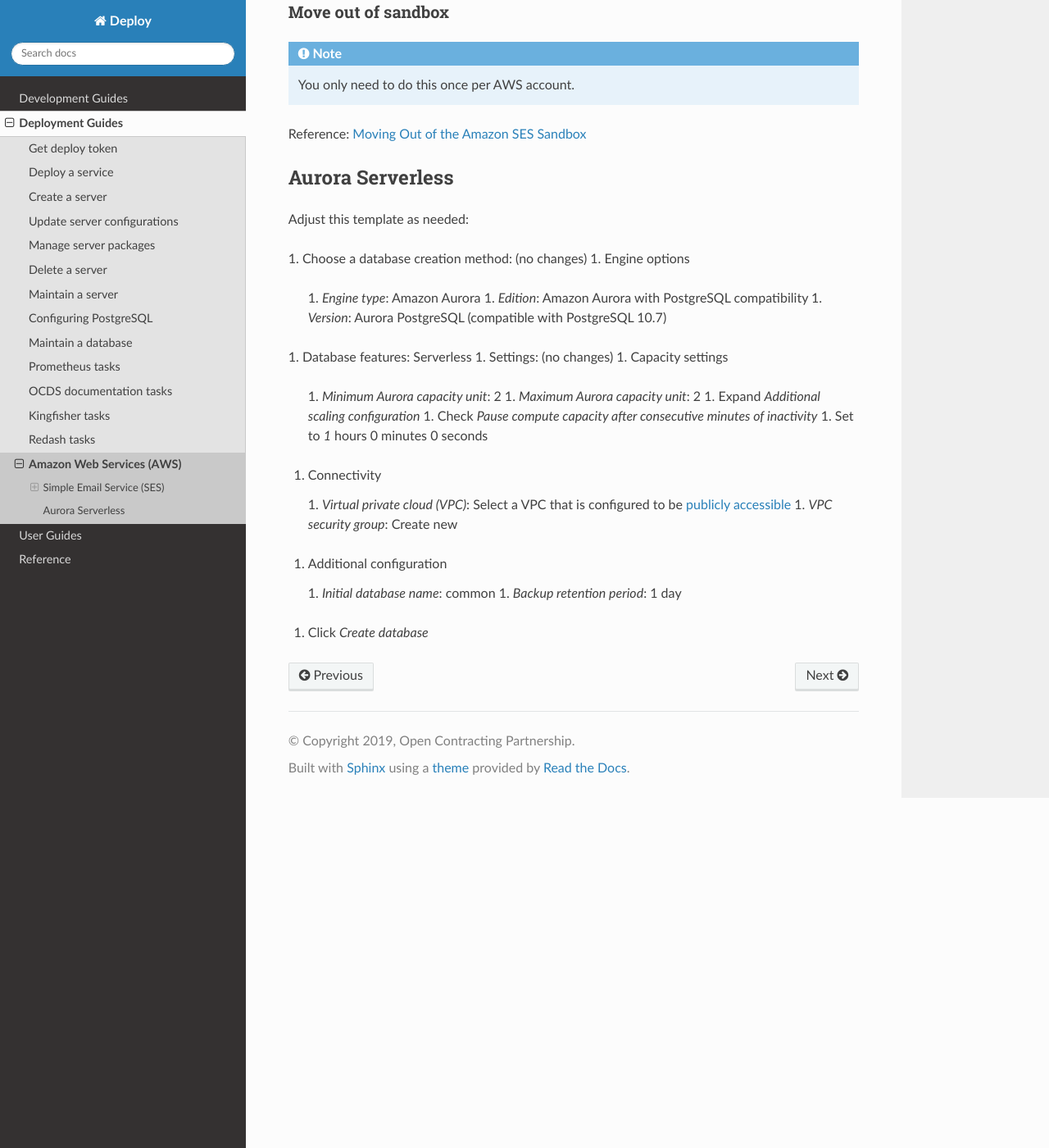
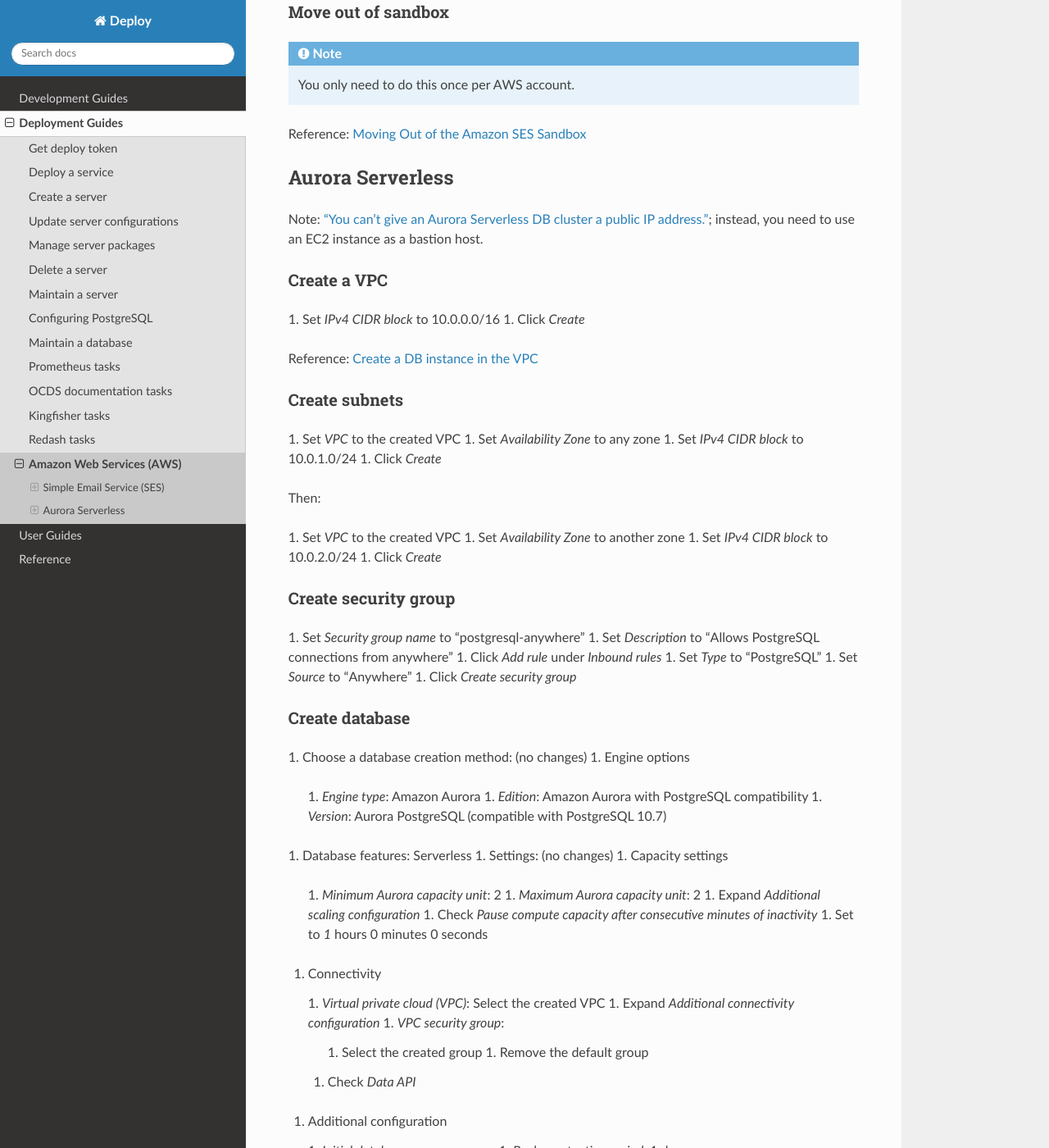
Before and after one commit to open-contracting/deploy, a Sphinx documentation site: the page built from docs/deploy/aws.rst, in a window 1280 px wide and 1400 px high, scrolled down 2234 px. Shown: the whole window at 82% size. Built offline with Sphinx 7.4.7 and the Read the Docs theme 2.0.0, drawn with Linux system fonts in a browser that asks for light colours.

Commit message:
Fill in instructions for Aurora Serverless. Add note about temporary tables.

```diff
--- a/docs/deploy/aws.rst
+++ b/docs/deploy/aws.rst
@@ -114,7 +114,43 @@ Reference: `Moving Out of the Amazon SES Sandbox <https://docs.aws.amazon.com/se
 Aurora Serverless
 -----------------
 
-Adjust this template as needed:
+Note: `"You can't give an Aurora Serverless DB cluster a public IP address." <https://docs.aws.amazon.com/AmazonRDS/latest/AuroraUserGuide/aurora-serverless.html#aurora-serverless.limitations>`__; instead, you need to use an EC2 instance as a bastion host.
+
+Create a VPC
+~~~~~~~~~~~~
+
+1. Set *IPv4 CIDR block* to 10.0.0.0/16
+1. Click *Create*
+
+Reference: `Create a DB instance in the VPC <https://docs.aws.amazon.com/AmazonRDS/latest/AuroraUserGuide/USER_VPC.WorkingWithRDSInstanceinaVPC.html#USER_VPC.CreateDBInstanceInVPC>`__
+
+Create subnets
+~~~~~~~~~~~~~~
+
+1. Set *VPC* to the created VPC
+1. Set *Availability Zone* to any zone
+1. Set *IPv4 CIDR block* to 10.0.1.0/24
+1. Click *Create*
+
+Then:
+
+1. Set *VPC* to the created VPC
+1. Set *Availability Zone* to another zone
+1. Set *IPv4 CIDR block* to 10.0.2.0/24
+1. Click *Create*
+
+Create security group
+~~~~~~~~~~~~~~~~~~~~~
+
+1. Set *Security group name* to "postgresql-anywhere"
+1. Set *Description* to "Allows PostgreSQL connections from anywhere"
+1. Click *Add rule* under *Inbound rules*
+1. Set *Type* to "PostgreSQL"
+1. Set *Source* to "Anywhere"
+1. Click *Create security group*
+
+Create database
+~~~~~~~~~~~~~~~
 
 1. Choose a database creation method: (no changes)
 1. Engine options
@@ -135,8 +171,14 @@ Adjust this template as needed:
 
 1. Connectivity
 
-   1. *Virtual private cloud (VPC)*: Select a VPC that is configured to be `publicly accessible <https://docs.aws.amazon.com/AmazonRDS/latest/AuroraUserGuide/USER_VPC.WorkingWithRDSInstanceinaVPC.html#USER_VPC.CreateDBInstanceInVPC>`__
-   1. *VPC security group*: Create new
+   1. *Virtual private cloud (VPC)*: Select the created VPC
+   1. Expand *Additional connectivity configuration*
+   1. *VPC security group*:
+
+      1. Select the created group
+      1. Remove the default group
+
+   1. Check *Data API*
 
 1. Additional configuration
 
--- a/docs/use/databases.rst
+++ b/docs/use/databases.rst
@@ -1,5 +1,9 @@
 SQL Databases
 =============
+
+.. note::
+
+   If you need to create temporary tables, use ``CREATE TEMPORARY TABLE``. If you need to create persistent tables, create a new schema first; do not create tables in the ``public`` schema.
 
 Connect to a database
 ---------------------
```
